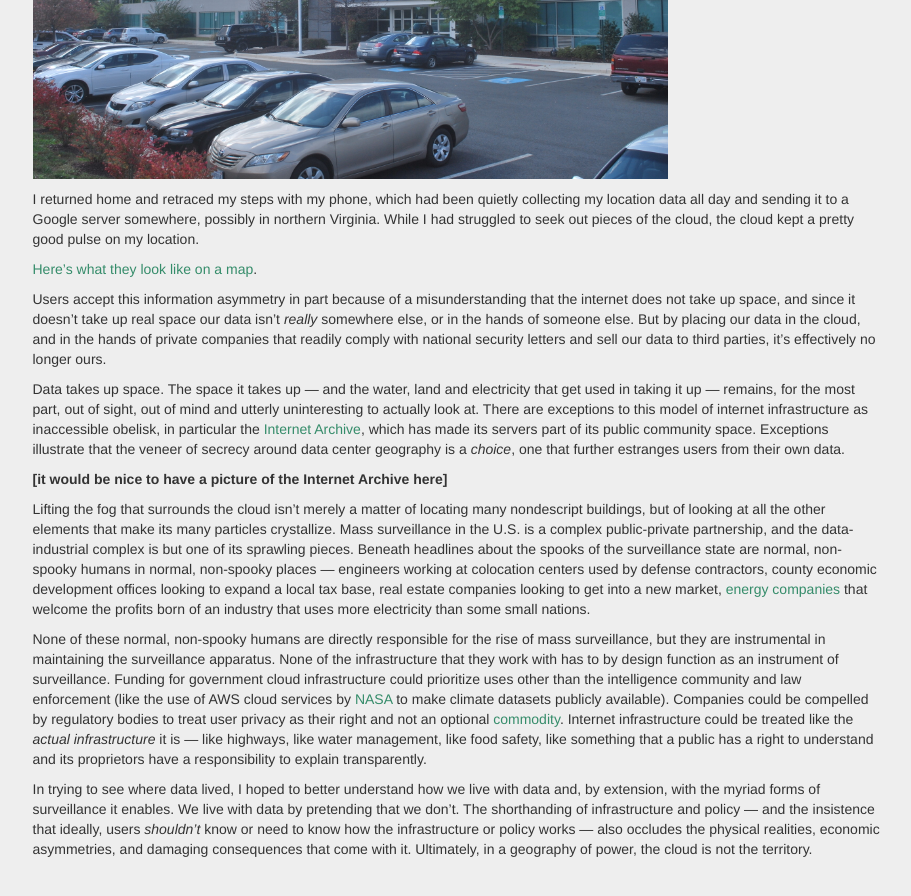
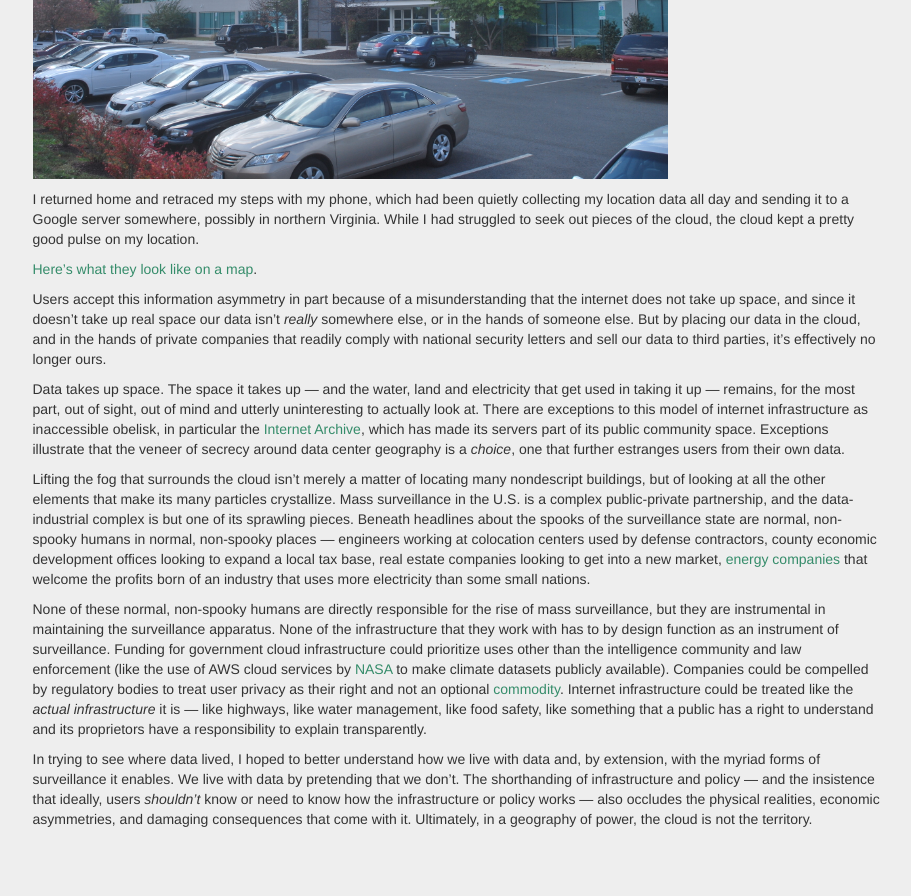
Before and after one commit to irl-so/irl-so.github.io, a Jekyll site: the page built from clouds/index.md, in a window 1280 px wide and 900 px high, scrolled down 6329 px. Shown: the top 896 px of the window, without its empty margins (135-1046 px from the left). Built offline with Jekyll 4.4.1, drawn with Linux system fonts in a browser that asks for light colours; nearby versions of some CDN libraries; Markdown is read by kramdown in place of the engine named in the settings; after the commit the page ends 7199 px from its top, so only the background shows below that.

Commit message:
text edittt

```diff
--- a/clouds/index.md
+++ b/clouds/index.md
@@ -79,8 +79,6 @@ Users accept this information asymmetry in part because of a misunderstanding th
 
 Data takes up space. The space it takes up --- and the water, land and electricity that get used in taking it up --- remains, for the most part, out of sight, out of mind and utterly uninteresting to actually look at. There are exceptions to this model of internet infrastructure as inaccessible obelisk, in particular the [Internet Archive](http://archive.org), which has made its servers part of its public community space. Exceptions illustrate that the veneer of secrecy around data center geography is a *choice*, one that further estranges users from their own data.
 
-**[it would be nice to have a picture of the Internet Archive here]**
-
 Lifting the fog that surrounds the cloud isn't merely a matter of locating many nondescript buildings, but of looking at all the other elements that make its many particles crystallize. Mass surveillance in the U.S. is a complex public-private partnership, and the data-industrial complex is but one of its sprawling pieces. Beneath headlines about the spooks of the surveillance state are normal, non-spooky humans in normal, non-spooky places --- engineers working at colocation centers used by defense contractors, county economic development offices looking to expand a local tax base, real estate companies looking to get into a new market, [energy companies](http://www.nytimes.com/2012/09/23/technology/data-centers-waste-vast-amounts-of-energy-belying-industry-image.html?pagewanted=1&_r=0) that welcome the profits born of an industry that uses more electricity than some small nations.
 
 None of these normal, non-spooky humans are directly responsible for the rise of mass surveillance, but they are instrumental in maintaining the surveillance apparatus. None of the infrastructure that they work with has to by design function as an instrument of surveillance. Funding for government cloud infrastructure could prioritize uses other than the intelligence community and law enforcement (like the use of AWS cloud services by [NASA](http://www.nasa.gov/press/2013/november/nasa-brings-earth-science-big-data-to-the-cloud-with-amazon-web-services/#.UxjCXuddUv4) to make climate datasets publicly available). Companies could be compelled by regulatory bodies to treat user privacy as their right and not an optional [commodity](http://www.nytimes.com/2014/03/04/opinion/has-privacy-become-a-luxury-good.html?_r=0). Internet infrastructure could be treated like the *actual infrastructure* it is --- like highways, like water management, like food safety, like something that a public has a right to understand and its proprietors have a responsibility to explain transparently.
```
